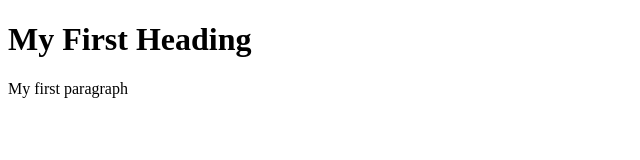
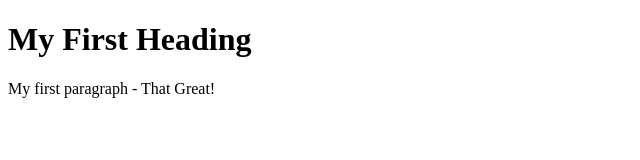
Before and after one commit to arikno/course-test, a plain HTML site: page site/index.html in a window 1280 px wide. Shown: the whole page, without its empty margins (0-640 px from the left). Drawn offline with Linux system fonts and the light colour scheme.

Commit message:
Small addition to our project

```diff
--- a/site/index.html
+++ b/site/index.html
@@ -6,7 +6,7 @@
 <body>
 
 <h1>My First Heading</h1>
-<p>My first paragraph</p>
+<p>My first paragraph - That Great!</p>
 
 </body>
 </html>
```
